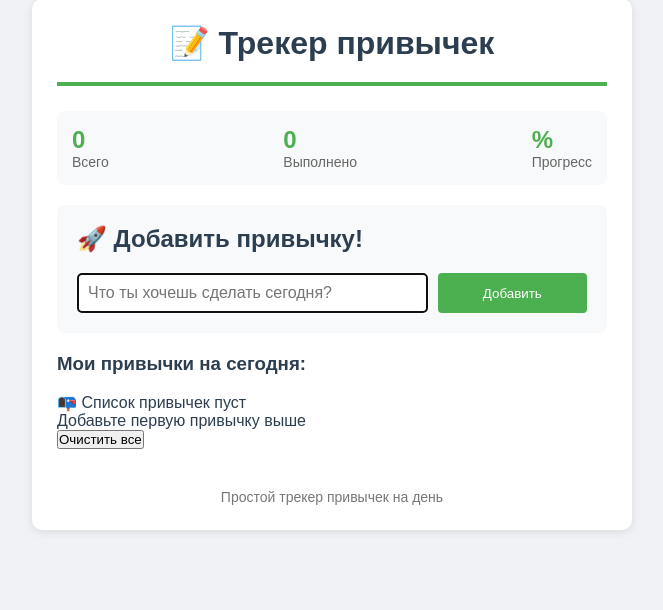
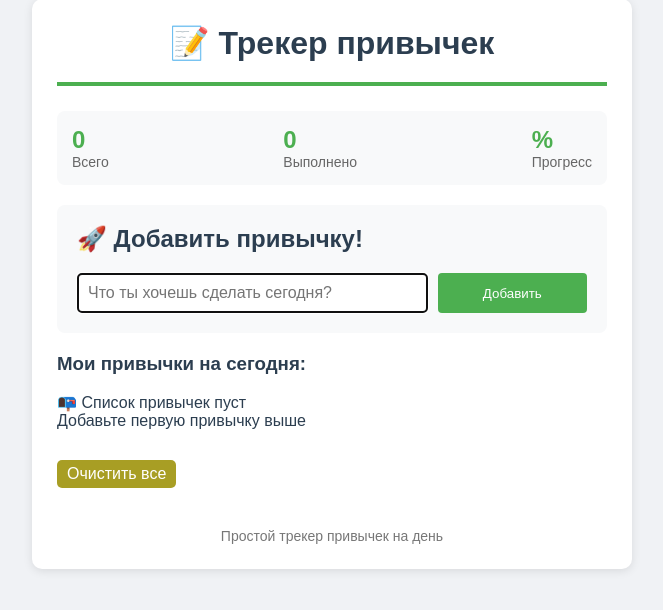
Before and after one commit to MariiaIngersoll/habit-tracker, a PHP site: page / in a window 1280 px wide. Shown: the part 21-631 px from the top of the page, without its empty margins (308-971 px from the left). Run offline with PHP 8.4, Linux system fonts and the light colour scheme.

Commit message:
улучшить визуальное оформление кнопки 'Очистить все'

```diff
--- a/style.css
+++ b/style.css
@@ -92,7 +92,7 @@ body {
     border-radius: 4px;
     cursor: pointer;
 }
-/* .btn-clear {
+.btn-clear {
     padding: 5px 10px;
     margin-top: 30px;
     background: #a89e24;
@@ -101,4 +101,4 @@ body {
     border-radius: 5px;
     font-size: 16px;
     cursor: pointer;
-} */
+}
```
